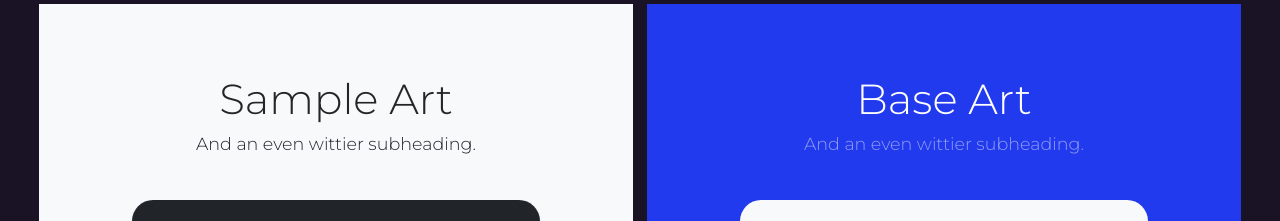
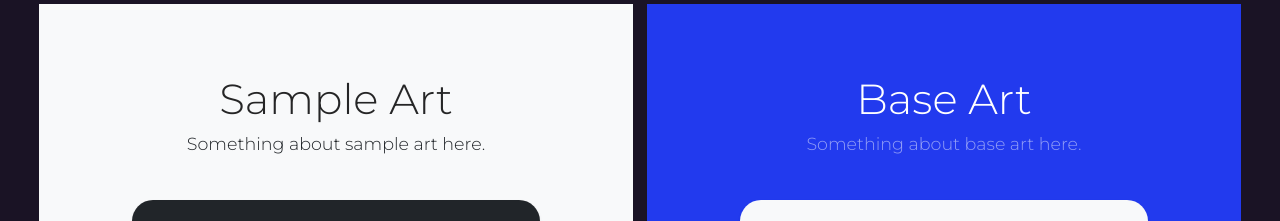
Before and after one commit to josephdubon/mellow-slothz-webapp_v1, a Next.js app: page / in a window 1280 px wide. Shown: the part 780-1001 px from the top of the page. Built offline with nearby package versions, Linux system fonts and the light colour scheme.

Commit message:
new sub headings

```diff
--- a/pages/index.js
+++ b/pages/index.js
@@ -46,11 +46,11 @@ export default function IndexMain() {
                             </div>
                         </div>
 
-                        <div className='d-md-flex flex-md-equal w-100 my-md-3 ps-md-3'>
+                        <div id='mellow-slothz-art' className='d-md-flex flex-md-equal w-100 my-md-3 ps-md-3'>
                             <div className='bg-light me-md-3 pt-3 px-3 pt-md-5 px-md-5 text-center overflow-hidden'>
                                 <div className='my-3 p-3'>
                                     <h2 className='display-5'>Sample Art</h2>
-                                    <p className='lead'>And an even wittier subheading.</p>
+                                    <p className='lead'>Something about sample art here.</p>
                                 </div>
                                 <div className='bg-dark shadow-sm mx-auto'
                                      style={{width: '80%', height: '300px', borderRadius: '21px 21px 0 0'}}>{''}</div>
@@ -59,7 +59,7 @@ export default function IndexMain() {
                                 className='bg-blue me-md-3 pt-3 px-3 pt-md-5 px-md-5 text-center text-white overflow-hidden'>
                                 <div className='my-3 py-3'>
                                     <h2 className='display-5 text-white'>Base Art</h2>
-                                    <p className='lead text-white-50'>And an even wittier subheading.</p>
+                                    <p className='lead text-white-50'>Something about base art here.</p>
                                 </div>
                                 <div className='bg-light shadow-sm mx-auto'
                                      style={{width: '80%', height: '300px', borderRadius: '21px 21px 0 0'}}>{''}</div>
```
